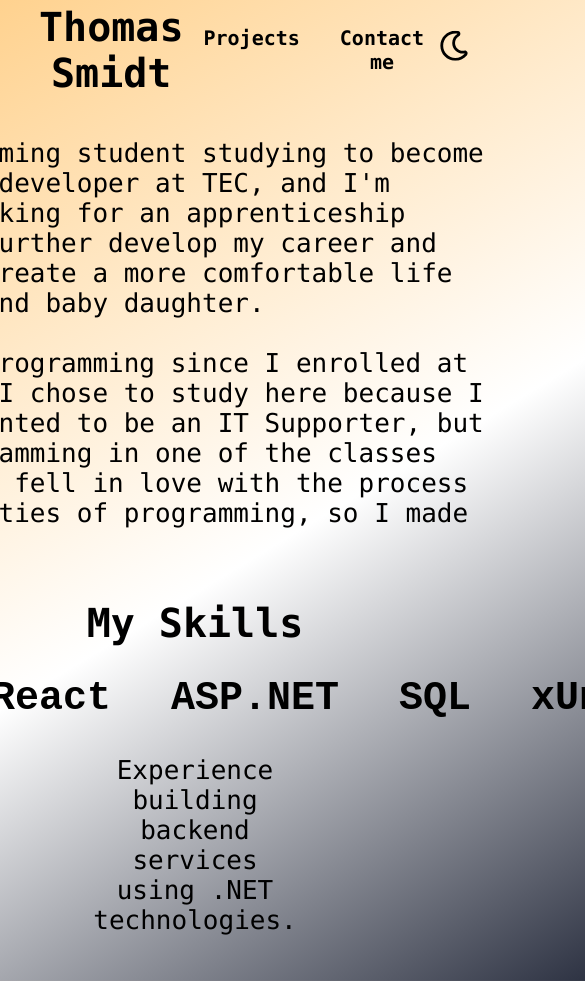
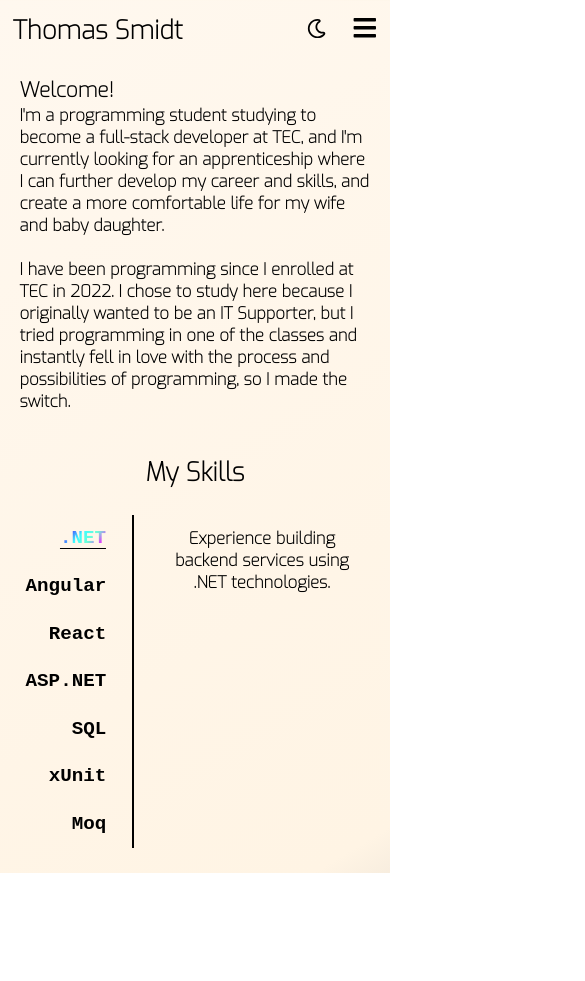
Before and after one commit to ThomasSmidt/thomas-smidt-website, a React (Create React App) app: page / in a window 390 px wide. Shown: the top 981 px of the page, 585 px wide, since content can reach past the window. After the commit the page ends 873 px from the top, so only its background shows below. Built offline with nearby package versions, Linux system fonts and the light colour scheme.

Commit message:
Made website responsive, added burger menu, changed theme colors

```diff
--- a/src/components/Hero.scss
+++ b/src/components/Hero.scss
@@ -2,21 +2,31 @@
     display: flex;
     align-items: center;
     justify-content: center;
+    padding: 2vh 0;
+    margin: 0 auto;
 
     #hero-desc-container {
+
       > h1 {
         font-size: 1.6rem;
       }
     }
 
     .hero-desc {
-      width: 700px;
+      width: 50rem;
       font-size: 1.3rem;
-      margin-right: 100px;
     }
 
     > img {
-      width: 400px;
-      border-radius: 100px;
+        width: 400px;
+        border-radius: 100px;
     }
 }
+
+@media screen and (max-width: 800px) {
+  #hero {
+    .hero-desc {
+      width: 90vw;
+    }
+  }
+}
--- a/src/components/Navbar.jsx
+++ b/src/components/Navbar.jsx
@@ -1,9 +1,12 @@
 import React, { useState, useEffect } from 'react';
 import './Navbar.scss';
-import { FaRegMoon, FaSun } from "react-icons/fa";
+import { FaRegMoon, FaSun, FaBars, FaTimes } from "react-icons/fa";
+import { FaLinkedin } from "react-icons/fa";
+import { FaGithub } from "react-icons/fa";
 
 const Navbar = () => {
   const [bgAnimate, setBgAnimate] = useState(false);
+  const [menuOpen, setMenuOpen] = useState(false);
 
   useEffect(() => {
     if (bgAnimate) {
@@ -17,12 +20,23 @@ const Navbar = () => {
     setBgAnimate(!bgAnimate);
   };
 
+  const toggleMenu = () => {
+    setMenuOpen(!menuOpen);
+  };
+
   return (
     <section id="navbar">
       <a href="/" id="nav-logo">Thomas Smidt</a>
-      <div id="nav-links">
-        <a href="/projects">Projects</a>
-        <a href="/contact">Contact me</a>
+      <section className="nav-link-container">
+        <div id="nav-links" className={menuOpen ? 'open' : ''}>
+          <a href="/projects" onClick={() => setMenuOpen(false)}>Projects</a>
+          <a href="/contact" onClick={() => setMenuOpen(false)}>Contact me</a>
+          <a href="https://github.com/ThomasSmidt">
+          <FaGithub thub className="icon"></FaGithub>
+          </a>
+          <a href="https://www.linkedin.com/in/thomas-smidt-95a768249/">
+            <FaLinkedin className="icon"></FaLinkedin>
+          </a>
         </div>
         <div className="theme-toggle" onClick={toggleBackground}>
           {bgAnimate ? (
@@ -31,6 +45,14 @@ const Navbar = () => {
             <FaRegMoon className="icon fade-in" />
           )}
         </div>
+
+        <div id="burger" onClick={toggleMenu}>
+          {menuOpen ? <FaTimes /> : <FaBars />}
+        </div>
+      </section>
+
+
+
     </section>
   );
 };
--- a/src/components/Navbar.scss
+++ b/src/components/Navbar.scss
@@ -1,10 +1,11 @@
 #navbar {
-    padding: 1% 10%;
+    padding: 1rem 5rem;
     display: flex;
     text-align: center;
     align-items: center;
     justify-content: space-between;
     color: black;
+
     #nav-logo {
       font-size: 2rem;
       text-decoration: none;
@@ -12,11 +13,29 @@
       color: var(--color-default);
     }
 
+    #burger {
+      display: none;
+      font-size: 1.5rem;
+      color: var(--color-default);
+      cursor: pointer;
+      z-index: 10;
+    }
+    .nav-link-container {
+      display: flex;
+
+    }
     #nav-links {
       display: flex;
+      gap: 20px;
+      align-items: center;
 
-      > a {
+      &.open {
+        display: flex;
+      }
+
+      a {
       color: var(--color-default);
+      font-size: 1rem;
       font-weight: bold;
       position: relative;
       margin: 0 20px;
@@ -32,7 +51,7 @@
         transform-origin: center;
         width: 100%;
         height: 1px;
-          background-color: rgb(0, 0, 0);
+        background-color: var(--color-default);
         transition: transform 0.1s ease-in-out;
       }
 
@@ -41,10 +60,68 @@
         }
       }
     }
+
+    //Media queries
+    @media screen and (max-width: 800px) {
+      #burger {
+        display: block;
+        * {
+          font-size: 2rem;
+          margin: 2px 0 0 0;
+        }
+      }
+
+
+      #nav-links {
+        display: none;
+         a, * {
+          font-size: 3rem;
+         }
+        &.open {
+          display: flex;
+          flex-direction: column;
+          position: absolute;
+          top: 0;
+          left: 0;
+          right: 0;
+          bottom:0;
+          background: var(--theme-color);
+          gap: 1rem;
+          z-index: 9;
+          padding: 5rem 0;
+        }
+      }
+    }
   }
 
 .theme-toggle {
   cursor: pointer;
-    transform: scale(1.5);
+  margin-left: 2rem;
+  .icon {
+    font-size: 1.5rem;
+
+  }
   color: var(--color-default);
+  &:hover {
+    transform: scale(1.2);
   }
+}
+
+.icon {
+  color: var(--color-default);
+  font-size: 1.5rem;
+}
+
+@media screen and (max-width: 800px) {
+  .nav-link-container {
+    display: flex;
+
+  }
+  #navbar {
+    padding: 1rem 1rem;
+  }
+  .theme-toggle {
+    margin-top: .4rem;
+    margin-right: 2rem
+  }
+}
--- a/src/components/SelectableInfoPanel.jsx
+++ b/src/components/SelectableInfoPanel.jsx
@@ -9,8 +9,9 @@ const SelectableInfoPanel = ({ title, itemsMap }) => {
     const selectedData = itemsMap[selected]
 
     return (
-        <section className="selectable-info-panel">
-            <h1>{title}</h1>
+        <section className="selectable-info-panel-container">
+            <h1 class="info-panel-title">{title}</h1>
+            <div className="selectable-info-panel">
                 <div className="item-container">
                     {keys.map((item) => (
                         <h1
@@ -33,6 +34,8 @@ const SelectableInfoPanel = ({ title, itemsMap }) => {
                             )}
                     </div>
                 </section>
+            </div>
+
         </section>
     );
 };
--- a/src/components/SelectableInfoPanel.scss
+++ b/src/components/SelectableInfoPanel.scss
@@ -3,15 +3,21 @@
         font-size: 2rem;
         text-align: center;
     }
-    padding: 5vh 0;
+}
+
+.info-panel-title {
+  text-align: center;
+  font-size: 2rem;
+  margin: 2rem 0 0 0;
 }
 
 .item-container {
     display: flex;
+    flex-wrap: wrap;
     align-items: center;
     justify-content: center;
-    padding: 0 10%;
     margin: 0 auto;
+
 
     .item {
         font-family: 'Courier New', Courier, monospace;
@@ -29,7 +35,7 @@
           transform-origin: center;
           width: 100%;
           height: 1px;
-          background-color: black;
+          background-color: var(--color-default);
           transition: transform 0.2s ease-in-out;
         }
 
@@ -81,7 +87,6 @@
 }
 
 .info-box {
-    width: 50vw;
     padding: 1%;
     text-align: center;
     display: flex;
@@ -94,13 +99,15 @@
     }
 
     a {
-        margin-top: 50px;
-        padding: 10px 10px;
-        width: 200px;
+        margin-top: 2rem;
+        padding: 1rem 2rem;
+        font-size: 1rem;
+        color: var(--color-active);
         background-color: #0099ff;
-        border-radius: 10px;
+        border-radius: 30px;
         text-decoration: none;
         font-weight: bold;
+        border: 1px solid #003558;
 
         &:hover {
             background-color: #0070bb;
@@ -118,3 +125,44 @@
     transform: scale(1.2);
 }
 }
+
+
+@media screen and (max-width: 800px) {
+  .skills {
+    h1{
+      text-align: left;
+    }
+  }
+
+  .selectable-info-panel {
+    display: flex;
+    justify-content: center;
+    flex-direction: row;
+    padding: 2rem 2rem;
+  }
+    .item-container {
+        flex-direction: column;
+        align-items: flex-end;
+        text-align: left;
+        flex-basis: 50%;
+        border-right: 2px solid var(--color-default);
+
+        .item {
+          display: block;
+          font-size: 1.5rem;
+          margin: 1rem 2rem 1rem 0;
+      }
+    }
+    .info-box {
+      display: flex;
+      justify-content: flex-start;
+      text-align: center;
+      padding: 1rem;
+      margin: 0 0 0 2rem;
+
+      a {
+        text-align: left;
+      }
+    }
+
+}
--- a/src/components/Skills.scss
+++ b/src/components/Skills.scss
@@ -29,3 +29,7 @@
 .skills-box > p {
     font-size: 1.3rem;
 }
+
+.item-container {
+    width: 50vw;
+}
--- a/src/index.scss
+++ b/src/index.scss
@@ -7,8 +7,7 @@
     font-size:calc(8px + .1vw);
     font-family: 'Exo', sans-serif;
     font-size: 20px;
-    font-family: source-code-pro, Menlo, Monaco, Consolas, 'Courier New',
-    monospace;
+    font-weight: bold;
 }
 
 :root {
@@ -18,6 +17,7 @@
 :root {
   --color-default: black;
   --color-active: white;
+  --theme-color: rgb(255, 248, 239);
 }
 
 body {
@@ -25,22 +25,31 @@ body {
   -webkit-font-smoothing: antialiased;
   -moz-osx-font-smoothing: grayscale;
   min-height: 100vh;
-  background: linear-gradient(149deg,rgb(255, 210, 143) 0%, rgba(255, 255, 255, 1) 33%, rgb(9, 15, 34) 67%, rgba(41, 64, 150, 1) 100%);
+  /* background: linear-gradient(149deg,rgb(255, 210, 143) 0%, rgb(255, 244, 228) 33%, rgb(13, 21, 48) 67%, rgb(30, 47, 109) 100%); */
+  background: linear-gradient(149deg,rgb(255, 248, 239) 0%, rgb(255, 244, 228) 33%, rgb(73, 80, 99) 67%, rgb(17, 18, 20) 100%);
   background-size: 500%;
   background-position: 0% 50%;
   transition: background-position 1.5s ease;
   color: var(--color-default);
 }
 
-/* When active, move background-position to 100% */
 body.bg-animate {
   background-position: 100% 50%;
   --color-default: white;
+  --theme-color: rgb(17, 18, 20);
 }
-
-
 
 code {
   font-family: source-code-pro, Menlo, Monaco, Consolas, 'Courier New',
     monospace;
 }
+
+
+@media screen and (max-width: 1000px) {
+  :root{
+    font-size: .8rem
+  }
+  body {
+    background-size: 1000%;
+  }
+}
```
Lines whose indentation alone changed are shown as unchanged.
